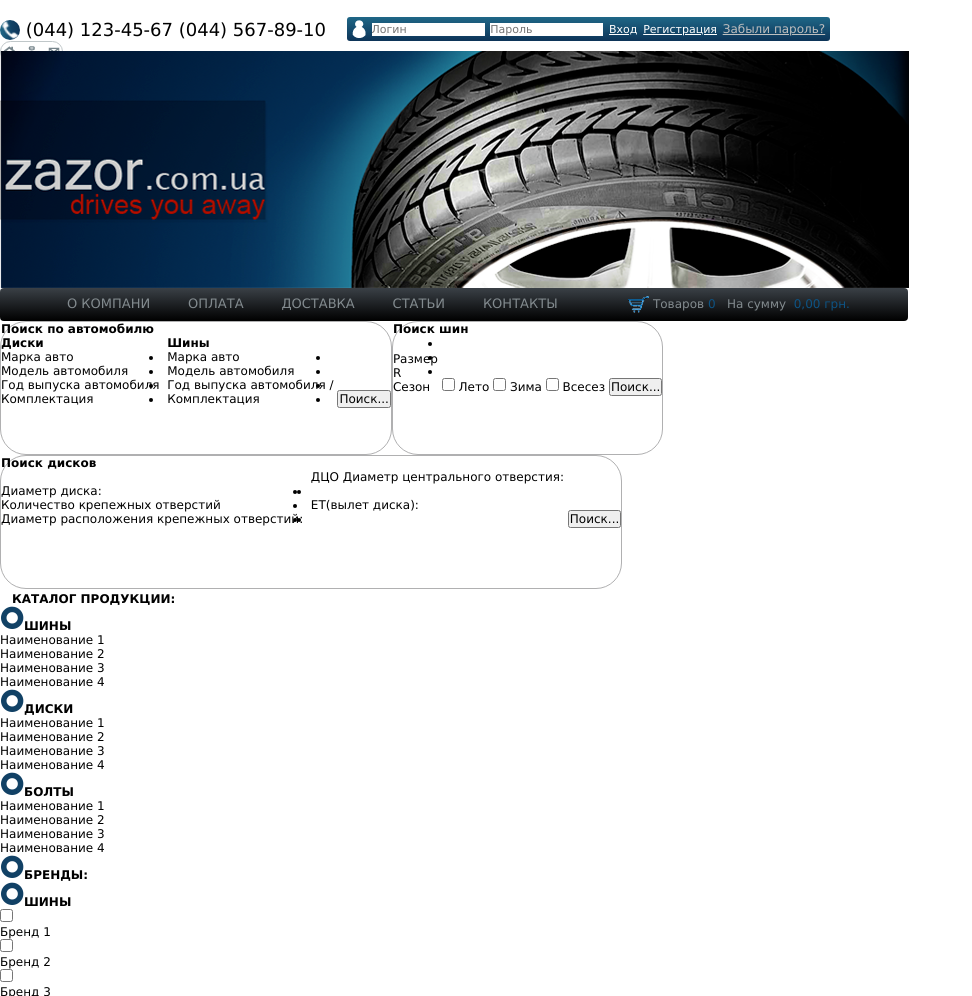
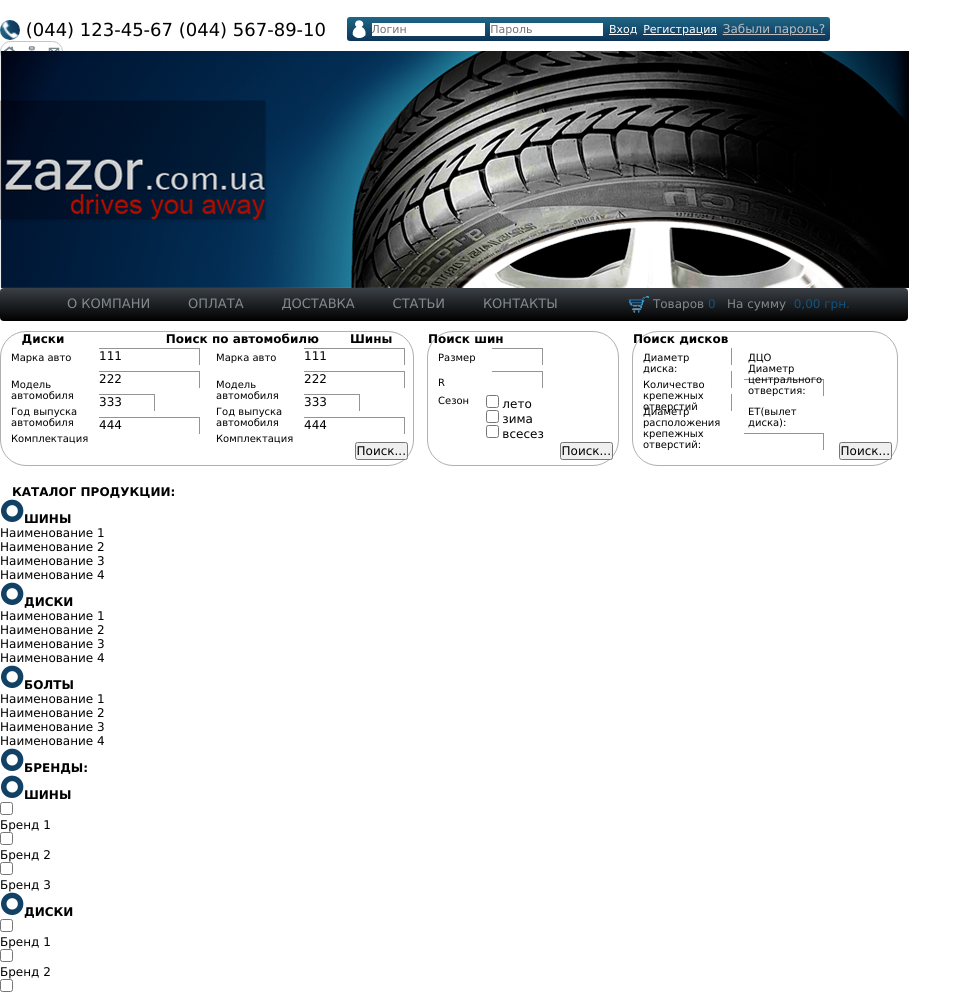
Before and after one commit to IllyaVasilevsky/goforit, a plain HTML site: page tech_skills_6/index.html in a window 1280 px wide. Shown: the top 996 px of the page, without its empty margins (0-972 px from the left). Drawn offline with Linux system fonts and the light colour scheme.

Commit message:
css car+tire select mark-up

```diff
--- a/tech_skills_6/css/style.css
+++ b/tech_skills_6/css/style.css
@@ -1,7 +1,7 @@
 * {
     margin: 0;
     padding: 0;
-    font-family: "Lucida Sans", "Arial Black", sans-serif;
+    font-family: "Lucida Sans", sans-serif;
     font-size: 12px;
 }
 
@@ -76,22 +76,8 @@ nav a{
     padding: 0 2px;
     text-decoration: underline;
 }
-
+/*header menu*/
 /*main menu*/
-.main_menu{
-    height: 33px;
-    width: 100%;
-    max-width: 908px;
-    margin-top:-3px;
-    background-image: linear-gradient(to bottom, #3a4046 0%,black 100%);
-    border-radius: 4px;
-}
-.main_menu *{
-    display: inline-block;
-    vertical-align: middle;
-}
-
-
 .top_menu{
     margin: 0 50px;
 }
@@ -126,15 +112,131 @@ nav a{
     font-size: 12px;
     color: #0e5383;
     }
-/*main menu*/
+.main_menu{
+    height: 33px;
+    width: 100%;
+    max-width: 908px;
+    margin-top:-3px;
+    background-image: linear-gradient(to bottom, #3a4046 0%,black 100%);
+    border-radius: 4px;
+}
+.main_menu *{
+    display: inline-block;
+    vertical-align: middle;
+}
+  /*main menu*/
 
 /*main select*/
+
+.search_header{
+    position: absolute;
+    top:auto;
+    }
+
+#search_button{
+    position: absolute;
+    bottom: 5px;
+    right: 5px;
+}
 .car_select, .tire_select, .disk_select{
-    height: 132px;
+    position: relative;
+    height: 133px;
+    margin: 10px 13px 16px 0;
     border: 1px solid #b0b0b1;
     border-radius: 26px;
+    font-size: 11px;
     float: left;
 }
 .car_select section, .tire_select section, .disk_select section{
     display: inline-block;
+    max-width: 180px;
+    margin-top: 10px;
+    float: left;
 }
+/*all select*/
+.dropdown{
+    height: 16px;
+    margin: 6px;
+    border-top:1px;
+    border-right: 1px;
+    border-bottom: 0;
+    border-left: 0;
+    border-style: solid;
+    border-color: #949494;
+    list-style: none;
+    display: block;
+    overflow: hidden;
+}
+
+.search_menu_text{
+    margin:10px;
+    height: 17px;
+    max-width: 72px;
+    font-size: 10px;
+    list-style: none;
+}
+.search_menu_text span{
+    font-size: 10px;
+    }
+/*all select*/
+/*car select*/
+/*header car select*/
+#center{
+    left: 40%;
+ }
+#disk{
+    position:absolute;
+    left: 5%;
+}
+#tire{
+    position: absolute;
+    right: 5%;
+}
+/*header car select*/
+/*style car select*/
+.car_select{
+    width: 412px;
+    }
+#search_car_disk_text, {
+    margin-left: 14px;
+    }
+#search_car_disk_drop .dropdown, #search_car_tire_drop .dropdown{
+    width: 100px;
+    }
+
+
+#search_car_disk_drop .year, #search_car_tire_drop .year{
+    width: 55px;
+}
+/*style car select*/
+
+/*tireselect*/
+.tire_select{
+    width: 190px;
+}
+.tire_select .dropdown{
+    width:50px;
+}
+/*tireselect*/
+
+.disk_select{
+    width: 264px;
+}
+#search_tire_drop{
+    width: 60px;
+}
+#search_tire_drop span{
+    font-size: 12px;
+}
+.tire_chk{
+    height: 15px;
+}
+#tire_chk_top{
+    margin-top: 7px;
+}
+#tire_text{
+    margin-top: -2px;
+}
+#tire_text_bot{
+    margin-top:-9px;
+}
--- a/tech_skills_6/index.html
+++ b/tech_skills_6/index.html
@@ -44,48 +44,78 @@
           <section class="main_select">
            <section class="car_select">
               <h1 class=search_header id=center>Поиск по автомобилю</h1>
-
+              <h2 class=h2_car id=disk>Диски</h2>
                <section id=search_car_disk_text>
-                   <h2 class=h2_car id=disk>Диски</h2>
-                   <p class=search_menu_text>Марка <span>авто</span></p>
-                   <p class=search_menu_text>Модель <span>автомобиля</span></p>
-                   <p class=search_menu_text>Год выпуска <span>автомобиля</span></p>
-                   <p class=search_menu_text>Комплектация</p>
-               </section>
-
-                  <section id=search_car_disk_drop>
-                   <ul class=dropdown>
-                   <li></li>
-                   </ul>
-                   <ul class=dropdown>
-                   <li></li>
-                   </ul>
-                   <ul class=dropdown>
-                   <li></li>
-                   </ul>
-                   <ul class=dropdown>
-                   <li></li>
+                   <ul>
+                       <li class=search_menu_text>Марка <span>авто</span></li>
+                       <li class=search_menu_text>Модель <span>автомобиля</span></li>
+                       <li class=search_menu_text>Год выпуска <span>автомобиля</span></li>
+                       <li class=search_menu_text>Комплектация</li>
                    </ul>
                </section>
 
+                <section id=search_car_disk_drop>
+                   <ul class="dropdown">
+                           <li>111</li>
+                           <li>111</li>
+                           <li>111</li>
+                           <li>111</li>
+                   </ul>
+
+                   <ul class="dropdown">
+                           <li>222</li>
+                           <li>222</li>
+                           <li>222</li>
+                           <li>222</li>
+                   </ul>
+                   <ul class="year dropdown">
+                           <li>333</li>
+                           <li>333</li>
+                           <li>333</li>
+                           <li>333</li>
+                   </ul>
+                   <ul class=dropdown>
+                           <li>444</li>
+                           <li>444</li>
+                           <li>444</li>
+                           <li>444</li>
+                   </ul>
+               </section>
+                  <h2 class=h2_car id=tire>Шины</h2>
                   <section id=search_car_tire_text>
-                   <h2 class=h2_car id=tire>Шины</h2>
-                   <p class=search_menu_text>Марка <span>авто</span></p>
-                   <p class=search_menu_text>Модель <span>автомобиля</span></p>
-                   <p class=search_menu_text>Год выпуска <span>автомобиля</span></p>
-                   <p class=search_menu_text>Комплектация</p>
+                   <ul>
+                   <li class=search_menu_text>Марка <span>авто</span></li>
+                   <li class=search_menu_text>Модель <span>автомобиля</span></li>
+                   <li class=search_menu_text>Год выпуска <span>автомобиля</span></li>
+                   <li class=search_menu_text>Комплектация</li>
+                   </ul>
                   </section>
 
                   <section id=search_car_tire_drop>
-                   <ul class=dropdown>
-                   <li></li>
+                  <ul class="dropdown">
+                           <li>111</li>
+                           <li>111</li>
+                           <li>111</li>
+                           <li>111</li>
                    </ul>
-                   <ul class=dropdown id=hor>
-                   <li></li>
-                   <li id= slash>/</li>
+
+                   <ul class="dropdown">
+                           <li>222</li>
+                           <li>222</li>
+                           <li>222</li>
+                           <li>222</li>
+                   </ul>
+                   <ul class="dropdown year">
+                           <li>333</li>
+                           <li>333</li>
+                           <li>333</li>
+                           <li>333</li>
                    </ul>
                    <ul class=dropdown>
-                   <li></li>
+                           <li>444</li>
+                           <li>444</li>
+                           <li>444</li>
+                           <li>444</li>
                    </ul>
 
                </section>
@@ -98,8 +128,8 @@
 
                <section id=search_tire_text>
                    <p class=search_menu_text>Размер</p>
-                   <p class=search_menu_text>R</p>
-                   <p class=search_menu_text>Сезон</p>
+                   <p class=search_menu_text id=tire_text >R</p>
+                   <p class=search_menu_text id=tire_text_bot>Сезон</p>
                </section>
 
                <section id=search_tire_drop>
@@ -110,12 +140,10 @@
                    <ul class=dropdown id=hor>
                    <li></li>
                    </ul>
-                   <ul class=dropdown>
-                   <li></li>
-                   </ul>
-                   <input type="checkbox"> <span>Лето</span>
-                   <input type="checkbox"> <span>Зима</span>
-                   <input type="checkbox"> <span>Всесез</span>
+
+                   <div class=tire_chk id=tire_chk_top><input type="checkbox"> <span>лето</span></div>
+                   <div class=tire_chk><input type="checkbox"> <span>зима</span></div>
+                   <div class=tire_chk><input type="checkbox"> <span>всесез</span></div>
 
                </section>
 
@@ -159,7 +187,7 @@
            </section>
      </section>
             <div class=clearfix></div>
-       <aside class="leftt">
+       <aside class="left">
        <h1 class="sidebar_header"><img src="img/icon/catalog.png">КАТАЛОГ ПРОДУКЦИИ:</h1>
        <h1 class="sidebar_header"><img src="img/icon/round.png">ШИНЫ</h1>
        <ul class="sidebar_list">
```
